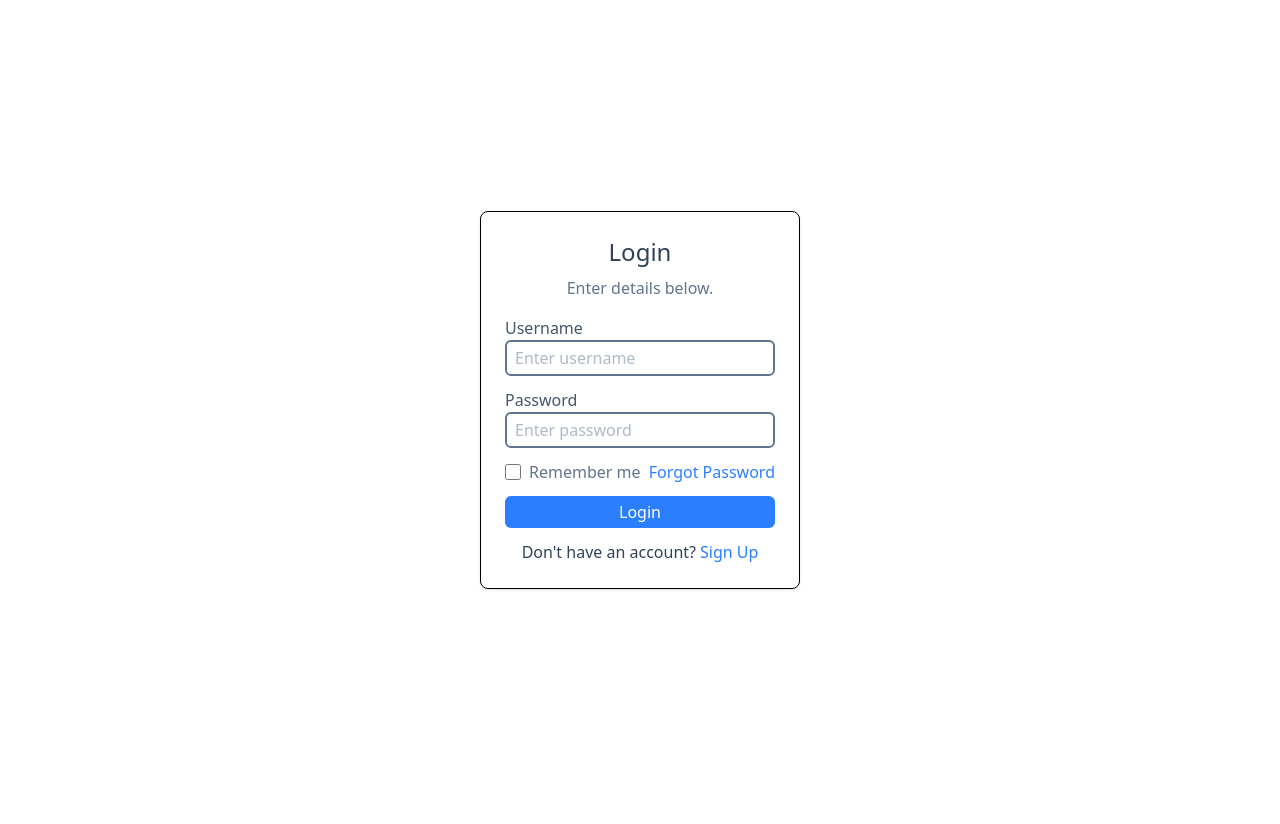
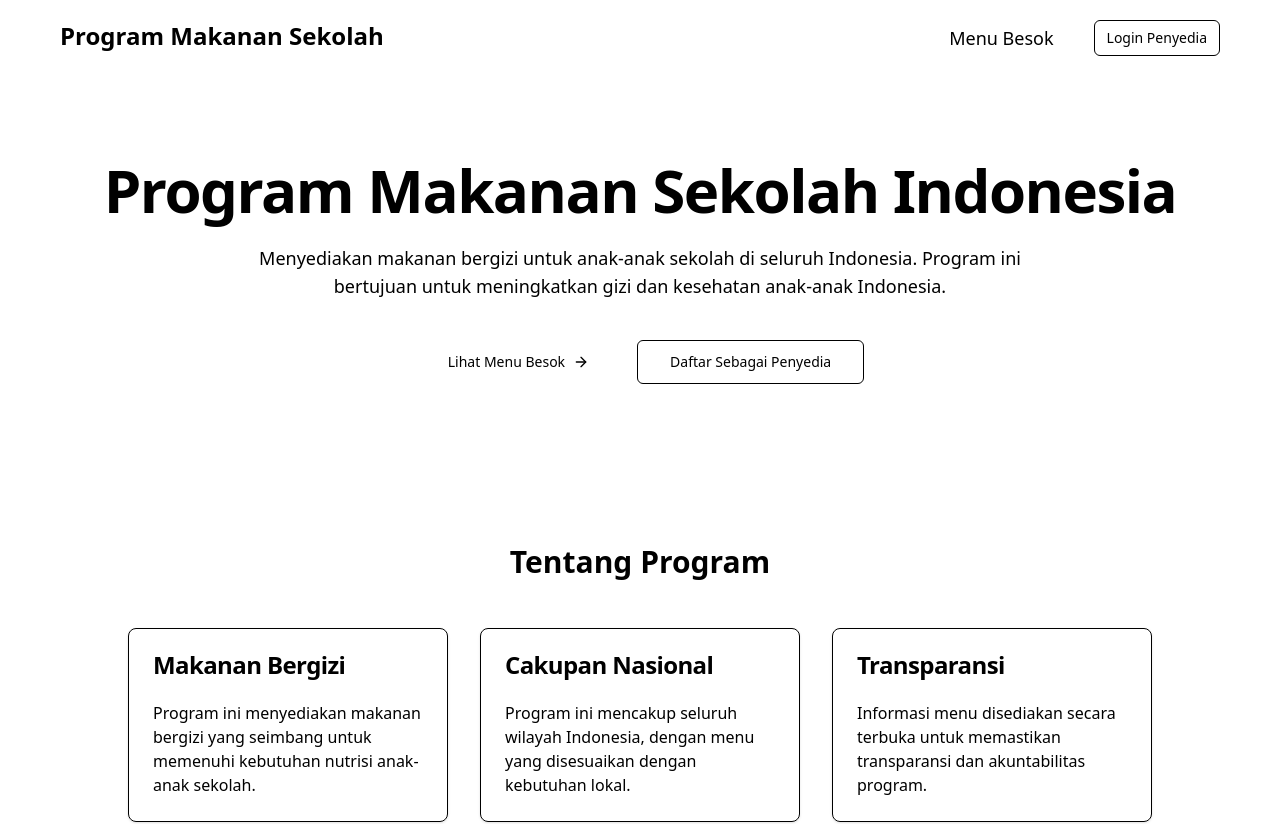
Before and after one commit to 123jason689/ureeka_refreshment, a React (Vite) app: page / in a window 1280 px wide. Shown: the top 824 px of the page. Before the commit the page ends 800 px from the top, so only its background shows below. Built offline with nearby package versions, Linux system fonts and the light colour scheme; no server answers.

Commit message:
add a main landing page

```diff
--- a/src/App.tsx
+++ b/src/App.tsx
@@ -4,20 +4,25 @@ import Login from './components/Login'
 import Register from './components/Register'
 import { useAuth } from './context/AuthContext';
 import NextMenu from "./pages/menu/page"
+import Home from "./pages/main/page"
 import ProtectRoute from "./lib/protectRoute";
+import Navbar from './components/ui/navbar';
 
 function App() {
   const { isAuthenticated } = useAuth();
 
   return (
     <BrowserRouter>
+      <Navbar/>
+      <div className="pt-20">
         <Routes>
-        <Route path='/' element={<Login/>}/>
+          <Route path='/' element={<Home/>}/>
           <Route path='/login' element={<Login/>}/>
           <Route path='/register' element={<Register/>}/>
           <Route path='/home' element={<Login/>}/>
           <Route path='/menu' element={<NextMenu/>}/>
         </Routes>
+      </div>
     </BrowserRouter>
   )
 }
--- a/src/components/ui/button.tsx
+++ b/src/components/ui/button.tsx
@@ -8,15 +8,15 @@ const buttonVariants = cva(
   {
     variants: {
       variant: {
-        default: "bg-primary text-primary-foreground hover:bg-primary/90",
+        default: "bg-primary text-primary-foreground hover:bg-primary/90 cursor-pointer",
         destructive:
-          "bg-destructive text-destructive-foreground hover:bg-destructive/90",
+          "bg-destructive text-destructive-foreground hover:bg-destructive/90 cursor-pointer",
         outline:
-          "border border-input bg-background hover:bg-accent hover:text-accent-foreground",
+          "border border-input bg-background hover:bg-black hover:text-white cursor-pointer",
         secondary:
-          "bg-secondary text-secondary-foreground hover:bg-secondary/80",
-        ghost: "hover:bg-accent hover:text-accent-foreground",
-        link: "text-primary underline-offset-4 hover:underline",
+          "bg-secondary text-secondary-foreground hover:bg-secondary/80 cursor-pointer",
+        ghost: "hover:bg-accent hover:text-accent-foreground cursor-pointer",
+        link: "text-primary underline-offset-4 hover:underline cursor-pointer",
       },
       size: {
         default: "h-10 px-4 py-2",
--- /dev/null
+++ b/src/components/ui/navbar.tsx
@@ -0,0 +1,27 @@
+import { useNavigate } from "react-router-dom"
+import { Button } from "./button"
+
+
+const Navbar = ()=>{
+    const navigate = useNavigate()
+    return(
+        <div className="w-full flex justify-between py-5 px-15 fixed top-0 left-0 z-50 bg-background">
+        <div onClick={()=>navigate("/")} className="text-2xl font-bold text-primary-foreground cursor-pointer">
+          Program Makanan Sekolah
+        </div>
+        <nav className="flex items-center gap-10 cursor-pointer">
+          <div onClick={()=>navigate("/menu")} className="text-lg text-primary-foreground hover:underline">
+            Menu Besok
+          </div>
+          <div onClick={()=>navigate("/login")}>
+            <Button variant="outline" size="sm" >
+              Login Penyedia
+            </Button>
+          </div>
+        </nav>
+            </div>
+    )
+}
+
+
+export default Navbar
--- a/src/lib/firebase/init.ts
+++ b/src/lib/firebase/init.ts
@@ -3,23 +3,22 @@ import { initializeApp } from "firebase/app";
 import { getFirestore } from "firebase/firestore";
 import { getStorage } from "firebase/storage";
 import { getAuth } from "firebase/auth";
-import * as dotenv from "dotenv"
 // TODO: Add SDKs for Firebase products that you want to use
 // https://firebase.google.com/docs/web/setup#available-libraries
-
-dotenv.config()
 // Your web app's Firebase configuration
 // For Firebase JS SDK v7.20.0 and later, measurementId is optional
 const firebaseConfig = {
-  apiKey: process.env.APIKEY,
-  authDomain: process.env.AUTHDOMAIN,
-  databaseURL: process.env.DATABASEURL,
-  projectId: process.env.PROJECTID,
-  storageBucket: process.env.STORAGEBUCKET,
-  messagingSenderId: process.env.MESSAGINGSENDERID,
-  appId: process.env.APPID,
-  measurementId: process.env.MEASUREMENTID
+  apiKey: import.meta.env.VITE_APIKEY,
+  authDomain: import.meta.env.VITE_AUTHDOMAIN,
+  databaseURL: import.meta.env.VITE_DATABASEURL,
+  projectId: import.meta.env.VITE_PROJECTID,
+  storageBucket: import.meta.env.VITE_STORAGEBUCKET,
+  messagingSenderId: import.meta.env.VITE_MESSAGINGSENDERID,
+  appId: import.meta.env.VITE_APPID,
+  measurementId: import.meta.env.VITE_MEASUREMENTID
 };
+
+console.log("key : ", import.meta.env.VITE_APIKEY);
 
 // Initialize Firebase
 const app = initializeApp(firebaseConfig);
--- /dev/null
+++ b/src/pages/main/page.tsx
@@ -0,0 +1,83 @@
+import { ArrowRight } from "lucide-react"
+
+import { Button } from "../../components/ui/button"
+import { Card, CardContent, CardHeader, CardTitle } from "../../components/ui/card"
+import { useNavigate } from "react-router-dom"
+
+export default function Home() {
+    const navigate = useNavigate();
+
+  return (
+        <>
+      <main className="flex-1">
+        <section className="bg-muted py-20 ">
+          <div className=" flex flex-col items-center text-center">
+            <h1 className="text-4xl font-bold tracking-tight sm:text-5xl md:text-6xl">
+              Program Makanan Sekolah Indonesia
+            </h1>
+            <p className="mt-6 max-w-3xl text-lg text-muted-foreground">
+              Menyediakan makanan bergizi untuk anak-anak sekolah di seluruh Indonesia. Program ini bertujuan untuk
+              meningkatkan gizi dan kesehatan anak-anak Indonesia.
+            </p>
+            <div className="mt-10 flex flex-wrap justify-center gap-4">
+              <div onClick={()=>navigate("/menu")}>
+                <Button size="lg" className="gap-2 hover:underline">
+                  Lihat Menu Besok <ArrowRight className="h-4 w-4" />
+                </Button>
+              </div>
+              <div onClick={()=>navigate("/register")}>
+                <Button size="lg" variant="outline">
+                  Daftar Sebagai Penyedia
+                </Button>
+              </div>
+            </div>
+          </div>
+        </section>
+
+        <section className="py-20   ">
+          <div className="px-32">
+            <h2 className="mb-12 text-center text-3xl font-bold">Tentang Program</h2>
+            <div className="grid gap-8 md:grid-cols-3">
+              <Card>
+                <CardHeader>
+                  <CardTitle>Makanan Bergizi</CardTitle>
+                </CardHeader>
+                <CardContent>
+                  <p>
+                    Program ini menyediakan makanan bergizi yang seimbang untuk memenuhi kebutuhan nutrisi anak-anak
+                    sekolah.
+                  </p>
+                </CardContent>
+              </Card>
+              <Card>
+                <CardHeader>
+                  <CardTitle>Cakupan Nasional</CardTitle>
+                </CardHeader>
+                <CardContent>
+                  <p>
+                    Program ini mencakup seluruh wilayah Indonesia, dengan menu yang disesuaikan dengan kebutuhan lokal.
+                  </p>
+                </CardContent>
+              </Card>
+              <Card>
+                <CardHeader>
+                  <CardTitle>Transparansi</CardTitle>
+                </CardHeader>
+                <CardContent>
+                  <p>
+                    Informasi menu disediakan secara terbuka untuk memastikan transparansi dan akuntabilitas program.
+                  </p>
+                </CardContent>
+              </Card>
+            </div>
+          </div>
+        </section>
+      </main>
+      <footer className="bg-muted py-6">
+        <div className=" text-center text-sm">
+          <p>© 2025 Program Makanan Sekolah Indonesia. Hak Cipta Dilindungi.</p>
+        </div>
+      </footer>
+      </>
+  )
+}
--- a/src/pages/menu/page.tsx
+++ b/src/pages/menu/page.tsx
@@ -1,7 +1,7 @@
 import { useState } from "react"
 import { CalendarIcon } from "lucide-react"
 
-import { Button } from "../../components/ui/Button"
+import { Button } from "../../components/ui/button"
 import { Card, CardContent, CardDescription, CardHeader, CardTitle } from "../../components/ui/card"
 import {
   Select,
@@ -70,26 +70,9 @@ export default function NextMenu() {
   })
 
   return (
-    <div className="flex min-h-screen flex-col">
-      <header className="bg-primary py-6">
-        <div className="container flex items-center justify-between">
-          <div onClick={()=>navigate("/")} className="text-2xl font-bold text-primary-foreground">
-            Program Makanan Sekolah
-          </div>
-          <nav className="flex items-center gap-4">
-            <div onClick={()=>navigate("/meals")} className="text-primary-foreground hover:underline">
-              Menu Besok
-            </div>
-            <div onClick={()=>navigate("/login")}>
-              <Button variant="secondary" size="sm">
-                Login
-              </Button>
-            </div>
-          </nav>
-        </div>
-      </header>
-      <main className="container flex-1 py-12">
-        <div className="mx-auto max-w-3xl">
+    <div className="h-[91.5vh] flex flex-col justify-between">
+        <main className="flex-col h-[60vh] justify-center items-center pt-28">
+            <div className="mx-auto max-w-3xl ">
             <h1 className="mb-6 text-3xl font-bold">Menu Makanan Besok</h1>
             <div className="mb-8 flex items-center gap-2 text-muted-foreground">
                 <CalendarIcon className="h-5 w-5" />
@@ -98,11 +81,11 @@ export default function NextMenu() {
 
             <div className="mb-8">
                 <label className="mb-2 block text-sm font-medium">Pilih Wilayah</label>
-            <Select value={selectedRegion} onValueChange={setSelectedRegion}>
+                <Select value={selectedRegion} onValueChange={setSelectedRegion} >
                 <SelectTrigger className="w-full">
                     <SelectValue placeholder="Pilih wilayah Anda" />
                 </SelectTrigger>
-              <SelectContent>
+                <SelectContent className="bg-white">
                     <SelectGroup>
                     <SelectLabel>Wilayah</SelectLabel>
                     {regions.map((region) => (
@@ -144,7 +127,7 @@ export default function NextMenu() {
             </div>
         </main>
         <footer className="bg-muted py-6">
-        <div className="container text-center text-sm">
+            <div className="text-center text-sm">
             <p>© 2025 Program Makanan Sekolah Indonesia. Hak Cipta Dilindungi.</p>
             </div>
         </footer>
--- a/vite.config.ts
+++ b/vite.config.ts
@@ -1,6 +1,7 @@
 import { defineConfig } from 'vite'
 import react from '@vitejs/plugin-react'
 import tailwindcss from "@tailwindcss/vite"
+import dotenv from "dotenv"
 
 // https://vite.dev/config/
 export default defineConfig({
@@ -9,4 +10,20 @@ export default defineConfig({
     tailwindcss()
 
   ],
+  define:{
+    "process.env.VITE_APIKEY": JSON.stringify(process.env.VITE_APIKEY),
+    "process.env.VITE_AUTHDOMAIN": JSON.stringify(process.env.VITE_AUTHDOMAIN),
+    "process.env.VITE_DATABASEURL": JSON.stringify(process.env.VITE_DATABASEURL),
+    "process.env.VITE_PROJECTID": JSON.stringify(process.env.VITE_PROJECTID),
+    "process.env.VITE_STORAGEBUCKET": JSON.stringify(process.env.VITE_STORAGEBUCKET),
+    "process.env.VITE_MESSAGINGSENDERID": JSON.stringify(process.env.VITE_MESSAGINGSENDERID),
+    "process.env.VITE_APPID": JSON.stringify(process.env.VITE_APPID),
+    "process.env.VITE_MEASUREMENTID": JSON.stringify(process.env.VITE_MEASUREMENTID)
+  },
+  server: {
+    watch: {
+      usePolling: true, // Enable polling to detect changes
+    },
+    hmr: true, // Enable Hot Module Replacement
+  },
 })
```
Lines whose indentation alone changed are shown as unchanged.
